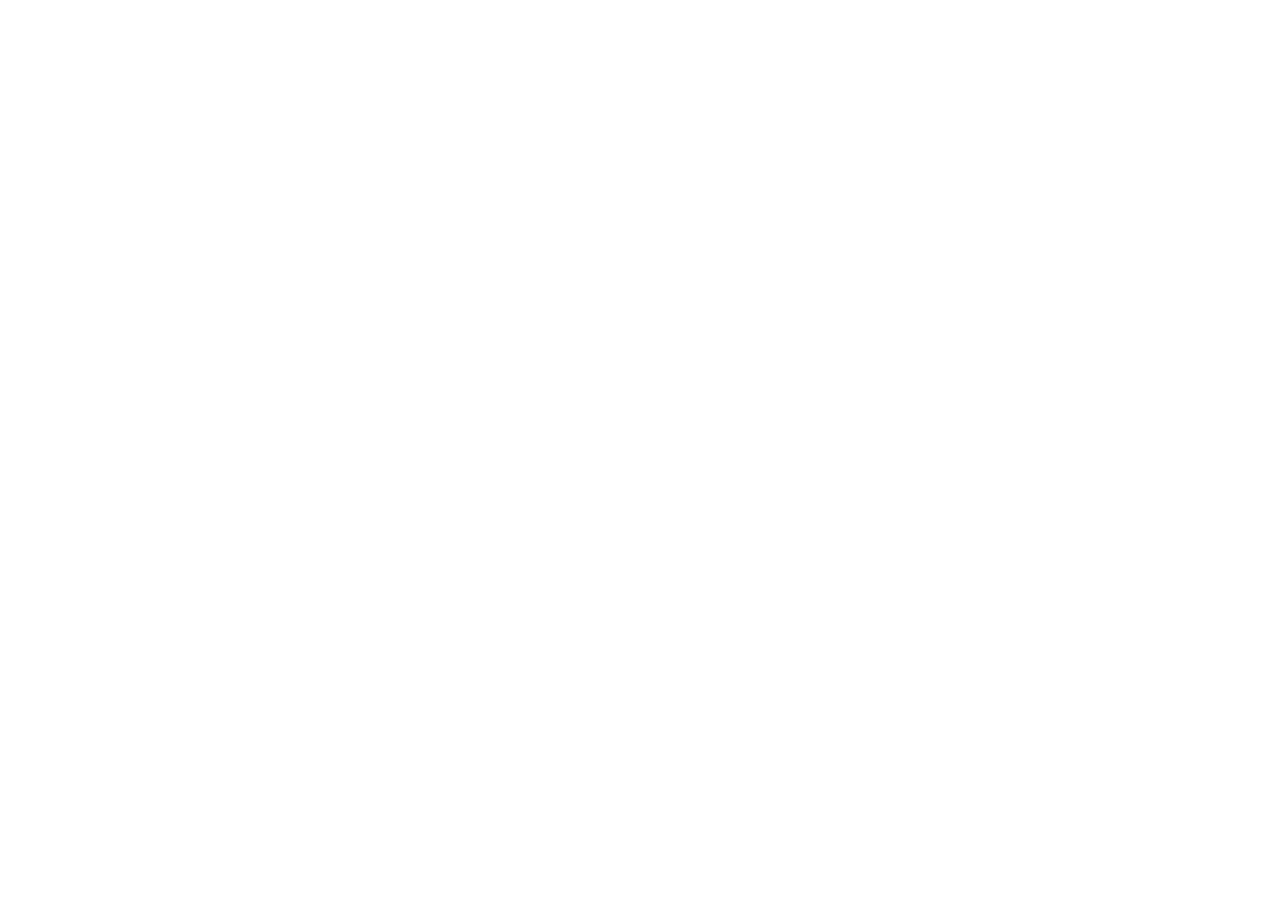
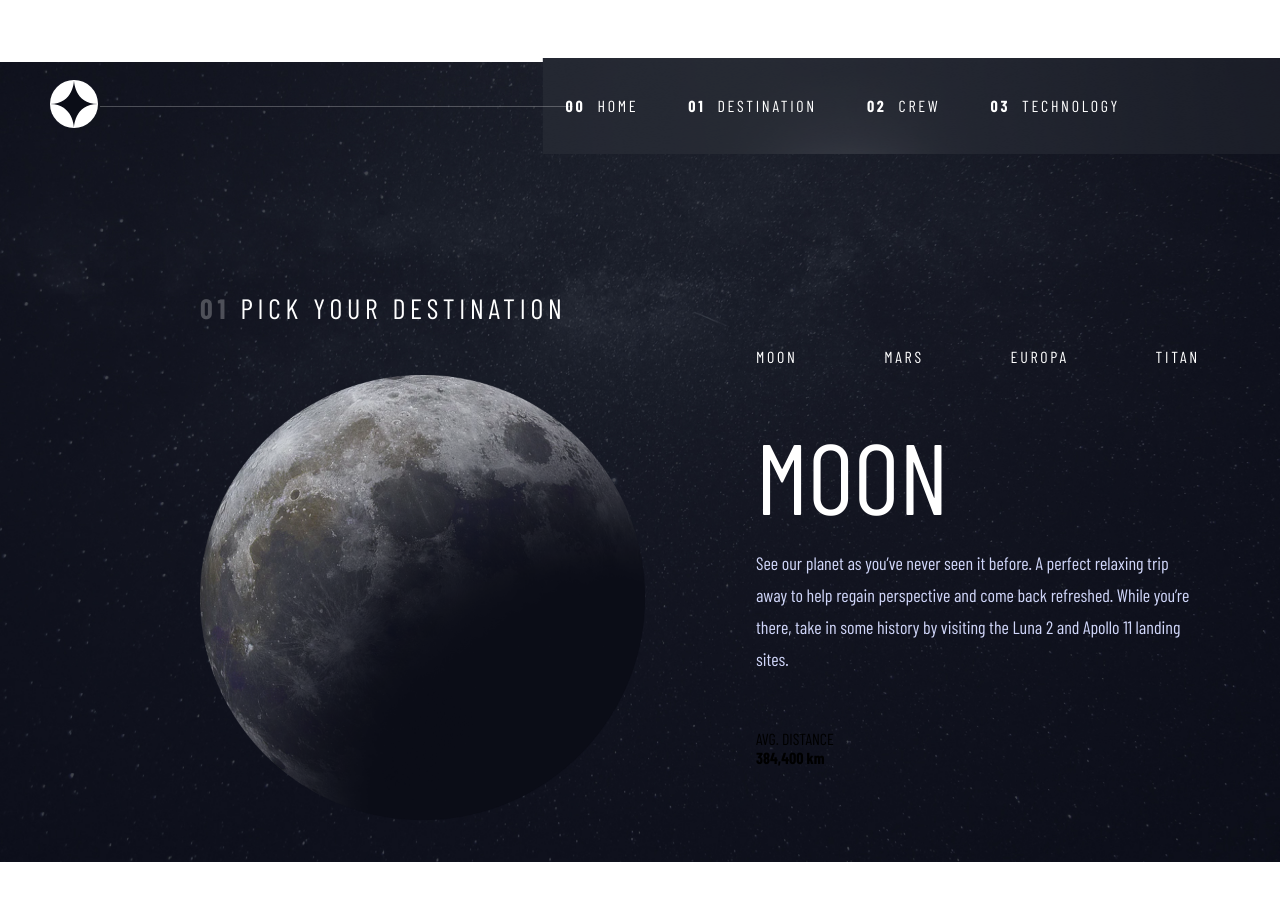
Before and after one commit to doniyor2006/git-hub-team, a plain HTML site: page moon.html in a window 1280 px wide. Before the commit the page ends 800 px from the top, so only its background shows below. Drawn offline with Linux system fonts and the light colour scheme.

Commit message:
finish page

```diff
--- a/css/main.css
+++ b/css/main.css
@@ -6,6 +6,15 @@
     src: local(''),
          url('../fonts/barlow-condensed-v12-latin-regular.woff2') format('woff2'), /* Chrome 26+, Opera 23+, Firefox 39+ */
          url('../fonts/barlow-condensed-v12-latin-regular.woff') format('woff'); /* Chrome 6+, Firefox 3.6+, IE 9+, Safari 5.1+ */
+  }
+  /* barlow-condensed-700 - latin */
+  @font-face {
+    font-family: 'Barlow Condensed';
+    font-style: normal;
+    font-weight: 700;
+    src: local(''),
+         url('../fonts/barlow-condensed-v12-latin-700.woff2') format('woff2'), /* Chrome 26+, Opera 23+, Firefox 39+ */
+         url('../fonts/barlow-condensed-v12-latin-700.woff') format('woff'); /* Chrome 6+, Firefox 3.6+, IE 9+, Safari 5.1+ */
   }
 *{
     box-sizing: border-box;
@@ -18,6 +27,14 @@
 body{
     font-family: 'Barlow Condensed', sans-serif;
     font-weight: 400;
+
+}
+.site-main{
+    /* padding-bottom: 100px; */
+    background-image: url("../sherzod/Bitmap.jpg");
+    background-position: center;
+  background-repeat: no-repeat;
+  background-size: 100%;
 }
 
 /* Doniyor's Css start */
@@ -29,6 +46,117 @@ body{
 
 
 /* Sherzodjon's Css start */
+.site-header{
+    padding-top: 80px;
+    padding-bottom:60px ;
+    background-image: url("../sherzod/Group\ 28.png");
+    background-repeat: no-repeat;
+    background-position-x: calc(50% + 96px);
+    background-position-y: calc(50% + 10px);
+    background-size: auto;
+
+}
+.headre-section{
+    padding:0 160px 0 50px;
+}
+.header-wrapper{
+    display: flex;
+    align-items: center ;
+    justify-content: space-between;
+}
+.header_links{
+    display: flex;
+    align-items: center;
+    justify-content: space-between;
+    gap: 50px;
+}
+.link-list{
+    display: flex;
+    align-items: center;
+    justify-content: space-between;
+    gap: 12px;
+}
+.num{
+    font-weight: 700;
+    font-size: 16px;
+    line-height: 19px;
+    letter-spacing: 2.7px;
+    color: #FFFFFF;
+}
+.lisrt{
+    font-weight: 400;
+font-size: 16px;
+line-height: 19px;
+letter-spacing: 2.7px;
+color: #FFFFFF;
+}
+.moon-section{
+    padding: 100px 80px 100px 200px;
+}
+.moon-secrion__list{
+    display: flex;
+    align-items: center;
+    justify-content: space-between;
+}
+.moon-secrion__list > li > h3{
+    font-weight: 400;
+font-size: 28px;
+line-height: 34px;
+margin-bottom: 50px;
+/* identical to box height */
+
+letter-spacing: 4.725px;
+text-transform: uppercase;
+
+color: #FFFFFF;
+}
+.num-sec{
+    font-weight: 700;
+font-size: 28px;
+line-height: 34px;
+/* identical to box height */
+
+letter-spacing: 4.725px;
+
+color: #FFFFFF;
+
+mix-blend-mode: normal;
+opacity: 0.25;
+}
+.moon-section__text{
+    width: 444px;
+}
+.link-list2{
+    display: flex;
+    align-items: center;
+    justify-content: space-between;
+    margin-bottom: 52px;
+}
+.link-list2 a{
+    font-weight: 400;
+font-size: 16px;
+line-height: 19px;
+letter-spacing: 2.7px;
+color: #FFFFFF;
+
+}
+.moon-section__text > h2{
+    font-weight: 400;
+font-size: 100px;
+line-height: 115px;
+/* identical to box height */
+margin-bottom: 14px;
+color: #FFFFFF;
+}
+.moon-section__text >p{
+    font-weight: 400;
+font-size: 18px;
+line-height: 32px;
+/* or 178% */
+margin-bottom: 54px;
+
+color: #D0D6F9;
+}
 
 /* Sherzodjon's Css end */
 
--- a/moon.html
+++ b/moon.html
@@ -8,6 +8,70 @@
     <title>MOON</title>
 </head>
 <body>
-    <!-- Sherzodjon's page -->
+    <main class="site-main">
+        <div>
+            <div class="site-header">
+                <section class="headre-section">
+                    <div class="header-wrapper">
+                      <a href="./moon.html">  <img src="./sherzod/site-logo.svg" alt="site-logo"></a>
+                      <ul class="header_links">
+                        <li>
+                            <ul class="link-list">
+                                <li class="num">00</li>
+                                <li> <a class="lisrt" href="./index.html">HOME</a></li>
+                            </ul>
+                        </li>
+                        <li>
+                            <ul class="link-list">
+                                <li class="num">01</li>
+                                <li> <a class="lisrt" href="./moon.html">DESTINATION</a></li>
+                            </ul>
+                        </li>
+                        <li>
+                            <ul class="link-list">
+                                <li class="num">02</li>
+                                <li> <a class="lisrt" href="./temin.html">CREW</a></li>
+                            </ul>
+                        </li>
+                        <li>
+                            <ul class="link-list">
+                                <li class="num">03</li>
+                                <li> <a class="lisrt" href="./commander.html">TECHNOLOGY</a></li>
+                            </ul>
+                        </li>
+                      </ul>
+                    </div>
+                </section>
+            </div>
+        </div>
+        <section class="moon-section">
+           <ul class="moon-secrion__list">
+            <li>
+                <h3> <span class="num-sec">01</span> Pick your destination</h3>
+                <img src="./sherzod/moon.png" alt="moon" width="445" height="445">
+            </li>
+            <li class="moon-section__text">
+                <ul class="link-list2">
+                    <li><a href="#">MOON</a></li>
+                    <li><a href="#">MARS</a></li>
+                    <li><a href="#">EUROPA</a></li>
+                    <li><a href="#">TITAN</a></li>
+                </ul>
+                <h2>MOON</h2>
+                <p>See our planet as you’ve never seen it before. A perfect relaxing trip away to help regain perspective and come back refreshed. While you’re there, take in some history by visiting the Luna 2 and Apollo 11 landing sites.</p>
+                <span></span>
+                <ul>
+                    <li>
+                        <p>AVG. DISTANCE</p>
+                        <h4>384,400 km</h4>
+                    </li>
+                </ul>
+            </li>
+           </ul>
+        </section>
+
+    </main>
+
+
 </body>
 </html>
```
Also changed, not shown: fonts/barlow-condensed-v12-latin-700.woff (added), fonts/barlow-condensed-v12-latin-700.woff2 (added), sherzod/Bitmap.jpg (added), sherzod/Group 28.png (added), sherzod/Rectangle.png (added), sherzod/moon.png (added), sherzod/site-logo.svg (added).
